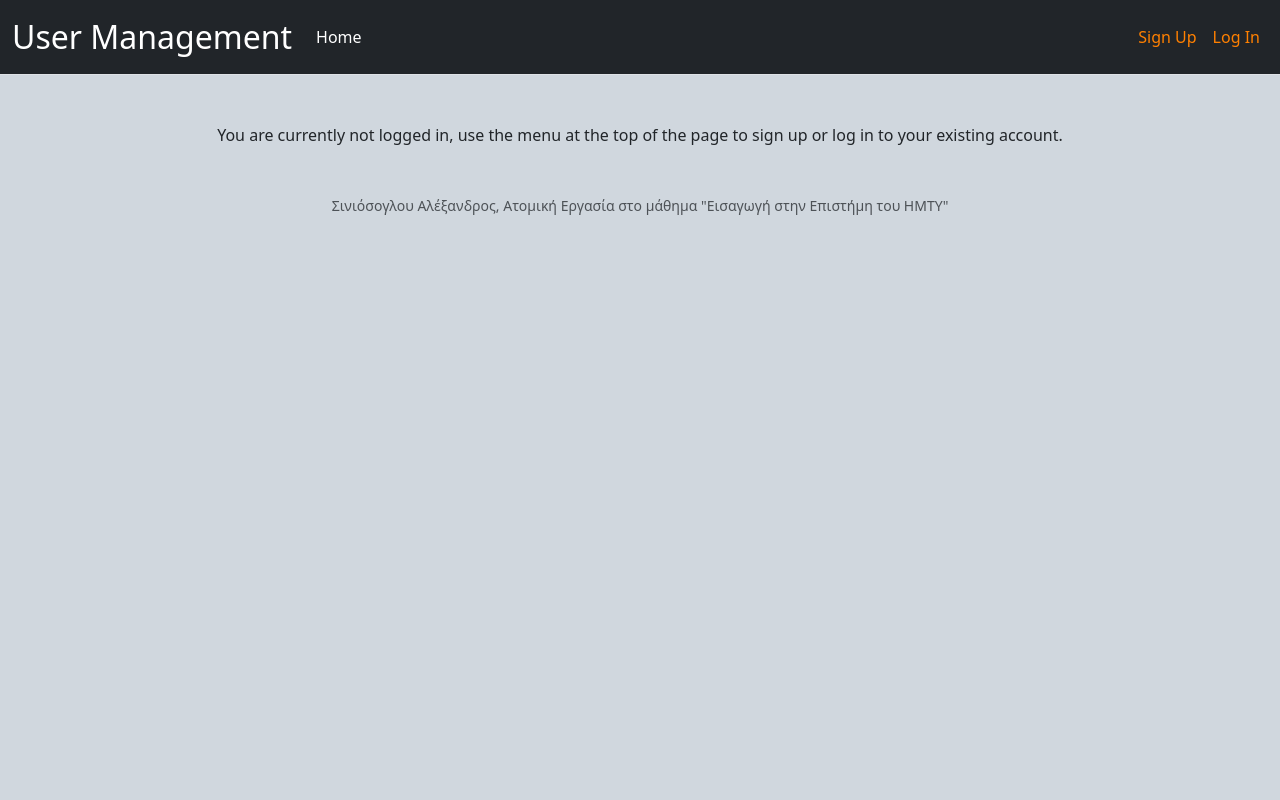
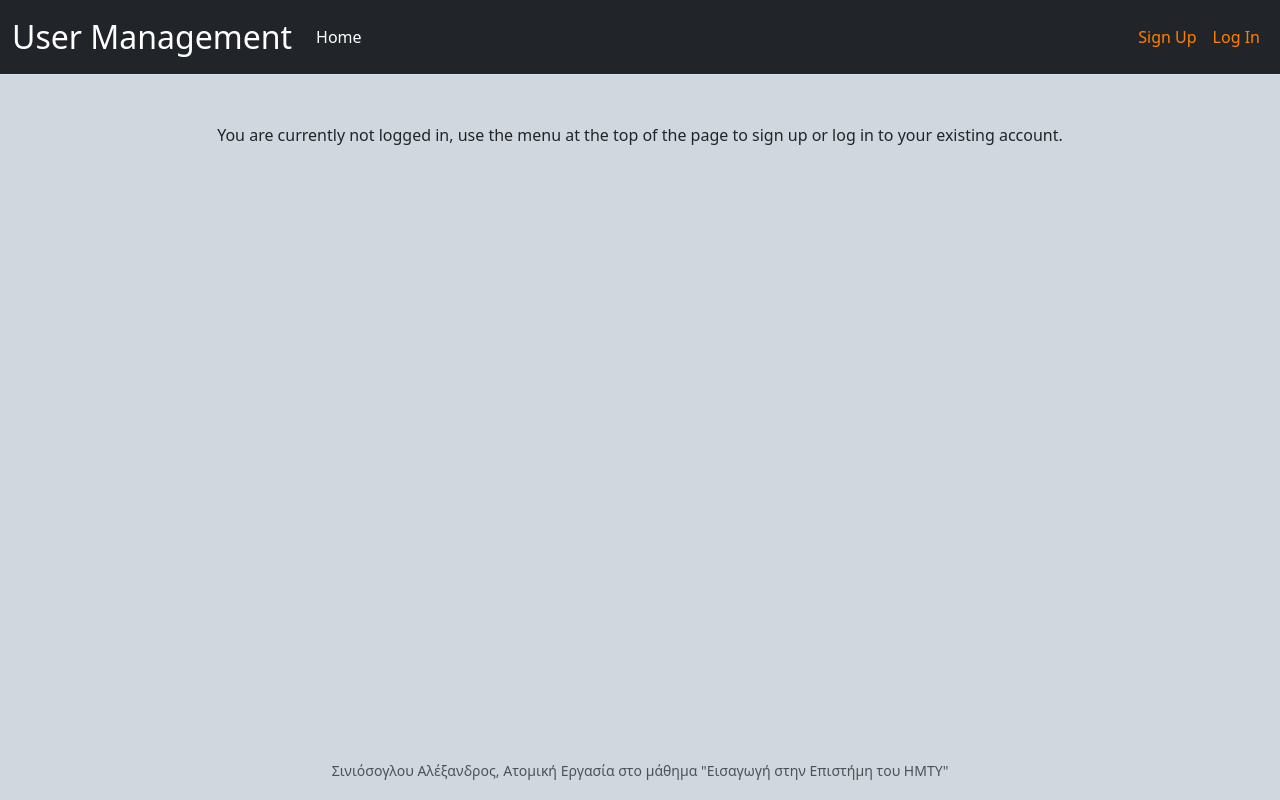
Before and after one commit to AlexSinios/BasicRegister-Webapp, a Flask app: page / in a window 1280 px wide. Run offline with Flask 3, Linux system fonts and the light colour scheme.

Commit message:
Update styles.css

```diff
--- a/static/styles.css
+++ b/static/styles.css
@@ -1,33 +1,38 @@
 nav .navbar-brand
 {
-    /* size for brand */
+    /* Μέγεθος γραμμάτων στο brand της μπάρας πλοήγησης */
     font-size: xx-large;
 }
 
 nav .navbar-nav li a
 {
+    /* Χρώμα κουμπιών για τις διάφορες λειτουργίες της εφαρμογής στην μπάρα πλοήγησης*/
     color: #ff8000;
 }
 
 main .form-control
 {
-    /* center form controls */
     display: inline-block;
-
-    /* override Bootstrap's 100% width for form controls */
     width: auto;
 }
 
 main
 {
-    /* scroll horizontally as needed */
     overflow-x: auto;
-
-    /* center contents */
-    text-align: center;
+    text-align: center; /* Κεντρική στοίχιση σώματος σελίδων*/
 }
 
 body
 {
+    /* Χρώμα φόντου για το σώμα των σελιδών */
     background-color: #d0d7de;
 }
+
+footer
+{
+    /* Ρυθμίσεις θέσης footer σελιδών */
+    position: absolute;
+    bottom: 0;
+    width: 100%;
+    height: 2.5rem;
+}
```
